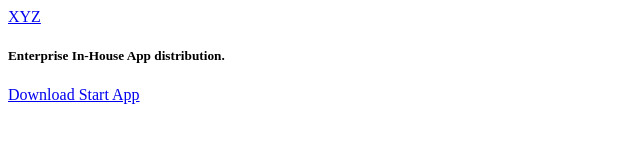
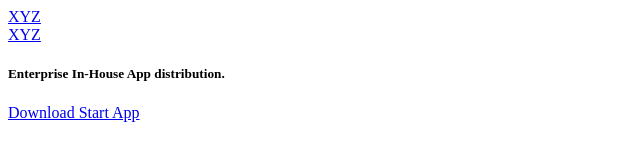
Before and after one commit to modernx/modernx.github.io, a plain HTML site: page index.html in a window 1280 px wide. Shown: the whole page, without its empty margins (0-640 px from the left). Drawn offline with Linux system fonts and the light colour scheme.

Commit message:
Update index.html

```diff
--- a/index.html
+++ b/index.html
@@ -1,4 +1,10 @@
 <a href="https://gopa.modernx.github.io/xyz">XYZ</a>
+
+<br/>
+
+<a href="https://modernx.github.io/xyz/xxx">XYZ</a>
+
+<br/>
 
 <div class="section hero">
     <div class="container">
```
